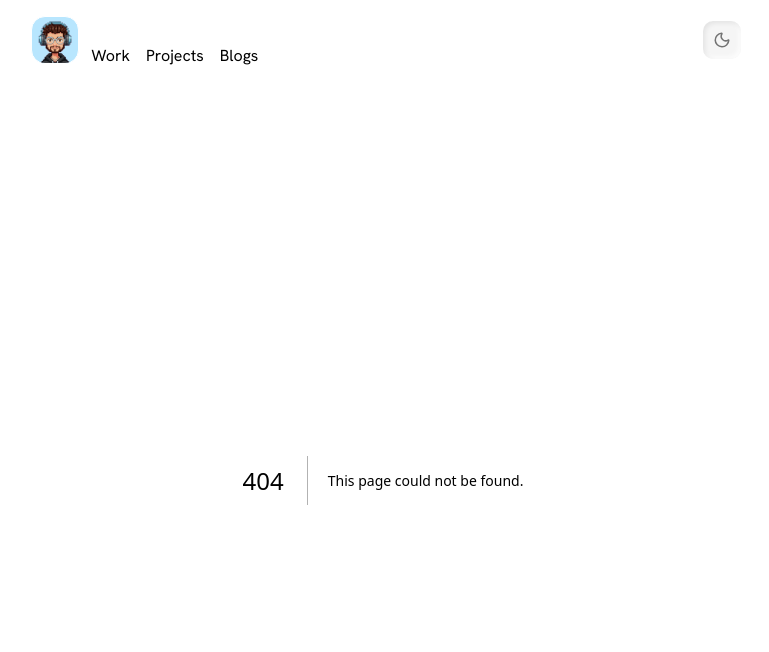
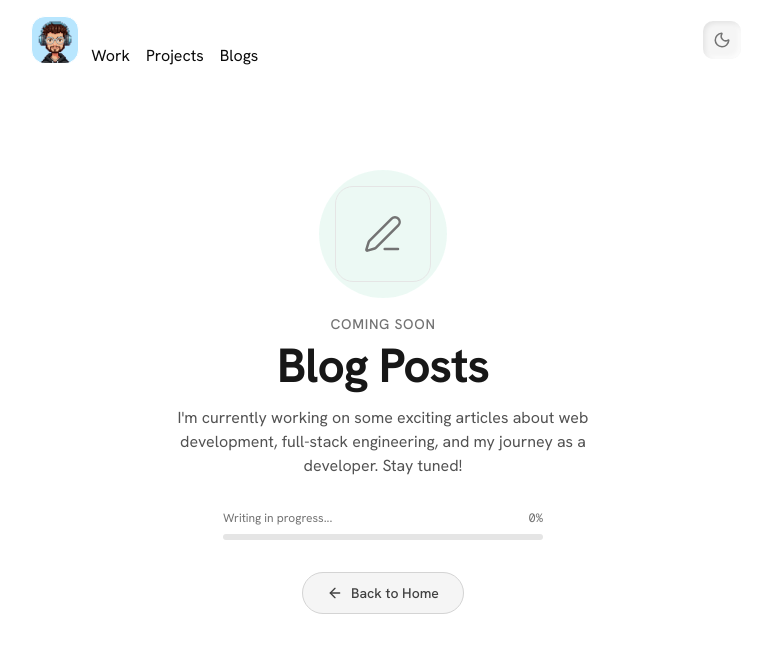
Before and after one commit to kaihere14/next_portfolio, a Next.js app: page /blogs in a window 1280 px wide. Before the commit this address had no page. Shown: the top 652 px of the page, without its empty margins (257-1026 px from the left). Built offline with nearby package versions, Linux system fonts and the light colour scheme.

Commit message:
feat: Introduce a new blogs page, update navigation links to use section IDs, enable smooth scrolling, and update the copyright year. (#7)

```diff
--- /dev/null
+++ b/app/blogs/page.tsx
@@ -0,0 +1,73 @@
+import { Metadata } from "next";
+import Link from "next/link";
+
+import { ArrowLeft, PenLine } from "lucide-react";
+
+export const metadata: Metadata = {
+  title: "Blog | Arman Thakur",
+  description:
+    "Blog posts coming soon. Stay tuned for articles on web development, technology, and more.",
+};
+
+const BlogsPage = () => {
+  return (
+    <div className="flex min-h-[80vh] flex-col items-center justify-center px-4">
+      {/* Icon Container */}
+      <div className="relative mb-8">
+        <div className="absolute -inset-4 animate-pulse rounded-full bg-emerald-500/10 dark:bg-emerald-500/5" />
+        <div className="relative flex h-24 w-24 items-center justify-center rounded-2xl border border-neutral-200 dark:border-neutral-800">
+          <PenLine
+            className="h-10 w-10 text-neutral-500 dark:text-neutral-400"
+            strokeWidth={1.5}
+          />
+        </div>
+      </div>
+
+      {/* Content */}
+      <div className="text-center">
+        <p className="mb-2 text-sm font-medium tracking-wider text-neutral-500 uppercase">
+          Coming Soon
+        </p>
+        <h1 className="mb-4 text-4xl font-bold tracking-tight text-neutral-900 md:text-5xl dark:text-white">
+          Blog Posts
+        </h1>
+        <p className="mx-auto mb-8 max-w-md text-neutral-600 dark:text-neutral-400">
+          I&apos;m currently working on some exciting articles about web
+          development, full-stack engineering, and my journey as a developer.
+          Stay tuned!
+        </p>
+
+        {/* Progress indicator */}
+        <div className="mx-auto mb-8 max-w-xs">
+          <div className="flex items-center justify-between text-xs text-neutral-500">
+            <span>Writing in progress...</span>
+            <span className="font-mono">0%</span>
+          </div>
+          <div className="mt-2 h-1.5 w-full overflow-hidden rounded-full bg-neutral-200 dark:bg-neutral-800">
+            <div className="h-full w-0 animate-pulse rounded-full bg-gradient-to-r from-emerald-500 to-emerald-400" />
+          </div>
+        </div>
+
+        {/* Back to Home */}
+        <Link
+          href="/"
+          className="group inline-flex items-center gap-2 rounded-full border border-neutral-300 bg-neutral-100 px-6 py-2.5 text-sm font-medium text-neutral-700 transition-all hover:border-neutral-400 hover:bg-neutral-200 dark:border-neutral-700 dark:bg-neutral-800 dark:text-neutral-300 dark:hover:border-neutral-600 dark:hover:bg-neutral-700"
+        >
+          <ArrowLeft
+            size={16}
+            className="transition-transform group-hover:-translate-x-0.5"
+          />
+          Back to Home
+        </Link>
+      </div>
+
+      {/* Decorative elements */}
+      <div className="pointer-events-none absolute inset-0 overflow-hidden">
+        <div className="absolute top-1/4 -left-20 h-64 w-64 rounded-full bg-gradient-to-br from-emerald-500/5 to-transparent blur-3xl" />
+        <div className="absolute -right-20 bottom-1/4 h-64 w-64 rounded-full bg-gradient-to-tl from-blue-500/5 to-transparent blur-3xl" />
+      </div>
+    </div>
+  );
+};
+
+export default BlogsPage;
--- a/app/globals.css
+++ b/app/globals.css
@@ -5,6 +5,9 @@
 @font-face {
   font-family: "hanken";
   src: url("/HankenGrotesk-Variable.ttf");
+}
+html {
+  scroll-behavior: smooth;
 }
 
 html.dark {
--- a/components/Experience/Experience.tsx
+++ b/components/Experience/Experience.tsx
@@ -16,7 +16,7 @@ const experiences = [
 
 const Experience = () => {
   return (
-    <section className="mt-15 space-y-8">
+    <section id="work" className="mt-15 space-y-8">
       {/* Header */}
       <div className="flex items-center justify-between">
         <div>
--- a/components/Footer/Footer.tsx
+++ b/components/Footer/Footer.tsx
@@ -49,7 +49,7 @@ const Footer = () => {
       </div>
       <div className={`border-t pt-8 text-center`}>
         <p className={`text-xs`}>
-          © 2025 Crafted with <span className="text-red-500">♥</span> by Arman
+          © 2026 Crafted with <span className="text-red-500">♥</span> by Arman
           Thakur.
         </p>
       </div>
--- a/components/Navbar/NavBar.tsx
+++ b/components/Navbar/NavBar.tsx
@@ -24,10 +24,10 @@ const NavBar = () => {
           <Image src="/Logo.webp" alt="Logo" width={60} height={60} />
         </Link>
         <div className="font-md font-sm mt-8 flex gap-4 self-end text-[16px]">
-          <Link className="hover:underline" href="#work">
+          <Link className="hover:underline" href="/#work">
             Work
           </Link>
-          <Link className="hover:underline" href="#projects">
+          <Link className="hover:underline" href="/#projects">
             Projects
           </Link>
           <Link className="hover:underline" href="/blogs">
--- a/components/Projects/Projects.tsx
+++ b/components/Projects/Projects.tsx
@@ -105,7 +105,7 @@ const projects: ProjectType[] = [
 
 const Projects = () => {
   return (
-    <section className="mt-15">
+    <section id="projects" className="mt-15">
       <div className="flex items-center justify-between">
         <div>
           <p className="mb-1 text-sm text-neutral-500">Featured</p>
```
